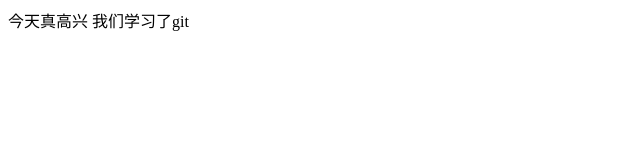
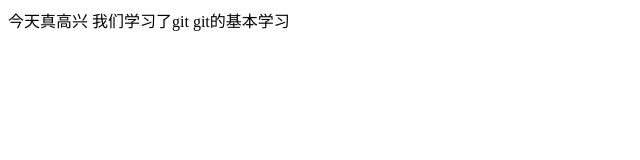
Before and after one commit to LongJieCheng/app, a plain HTML site: page index.html in a window 1280 px wide. Shown: the whole page, without its empty margins (0-640 px from the left). Drawn offline with Linux system fonts and the light colour scheme.

Commit message:
第二次提交

```diff
--- a/index.html
+++ b/index.html
@@ -6,5 +6,6 @@
 </head>
 <body>
     今天真高兴 我们学习了git
+    git的基本学习
 </body>
 </html>
```
